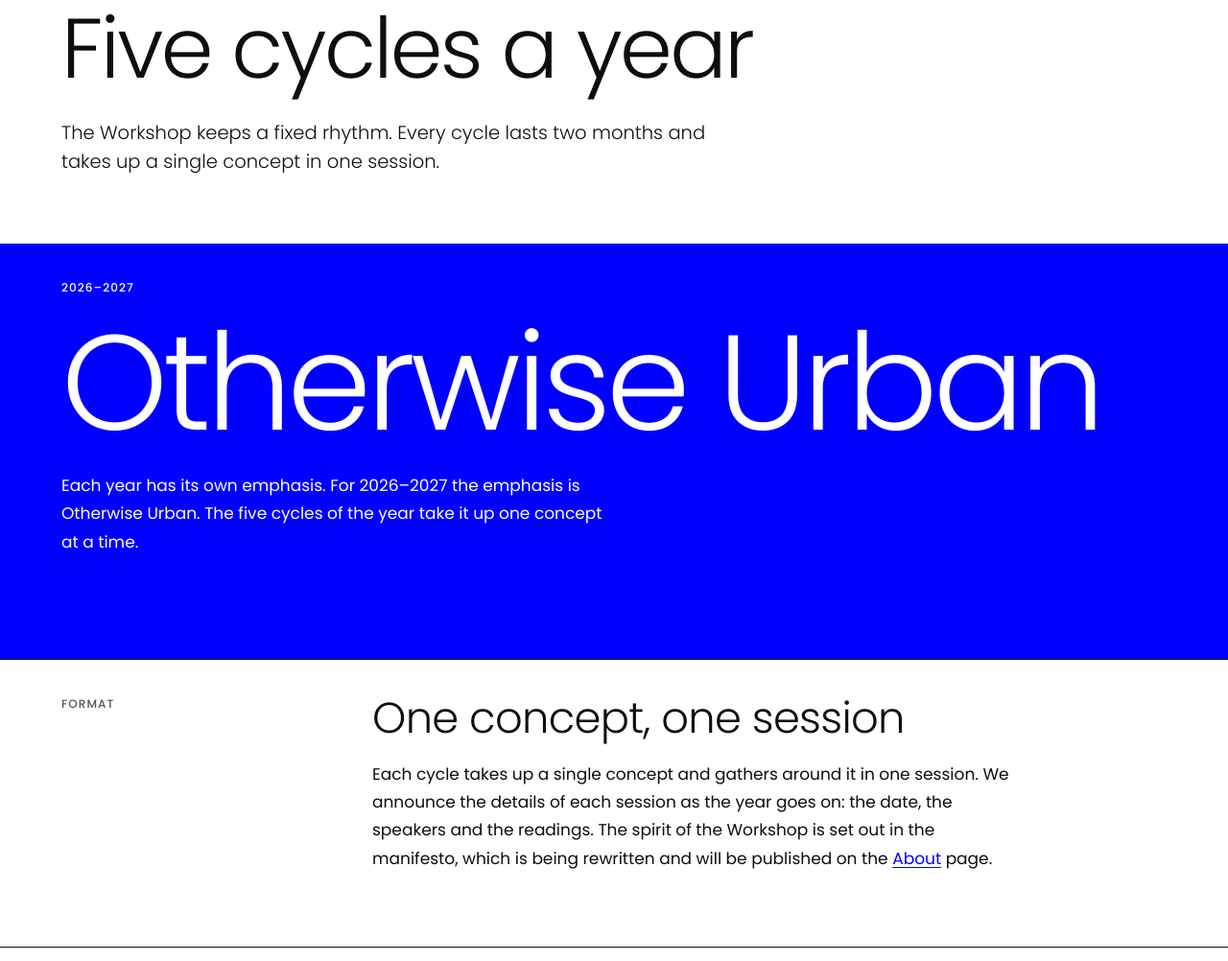
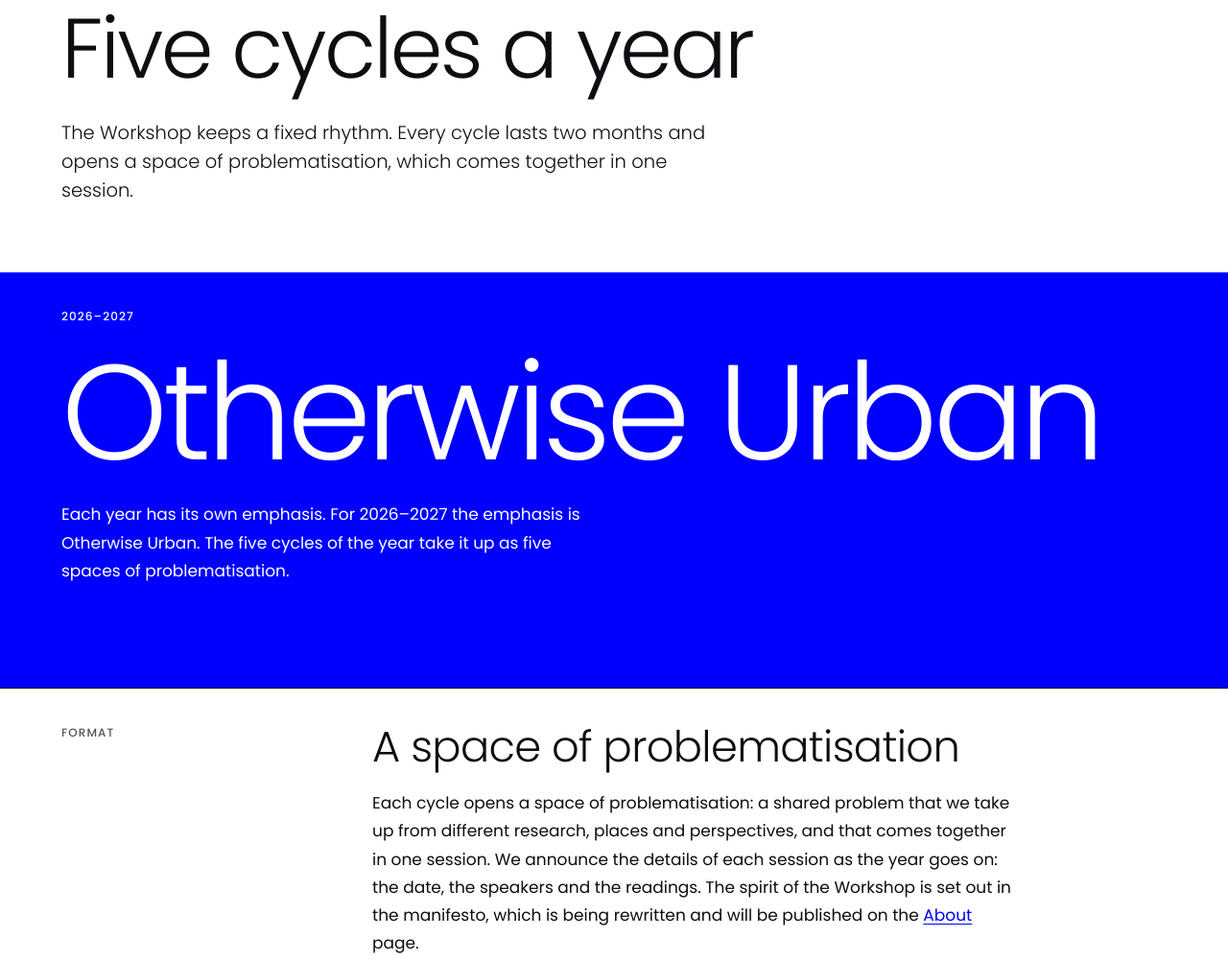
Before and after one commit to alopezcampus/UTPW, a plain HTML site: page programme/index.html in a window 1280 px wide. Shown: the part 178-1180 px from the top of the page at 96% size. Drawn offline with Linux system fonts and the light colour scheme.

Commit message:
Describe each cycle as a space of problematisation
Co-Authored-By: Claude Opus 5.5 <noreply@anthropic.com>
Claude-Session: https://claude.ai/code/session_01BNMU5S6PLRQupT9mPxWQd1

```diff
--- a/programme/index.html
+++ b/programme/index.html
@@ -4,11 +4,11 @@
 <meta charset="utf-8">
 <meta name="viewport" content="width=device-width, initial-scale=1">
 <title>Programme | URBAN THEORY permanent WORKSHOP</title>
-<meta name="description" content="The Workshop runs on a fixed rhythm: five cycles a year, two months each, one concept and one session each. 2026–2027: Otherwise Urban.">
+<meta name="description" content="The Workshop runs on a fixed rhythm: five cycles a year, two months each, each one a space of problematisation with its own session. 2026–2027: Otherwise Urban.">
 <meta property="og:type" content="website">
 <meta property="og:site_name" content="URBAN THEORY permanent WORKSHOP">
 <meta property="og:title" content="Programme | URBAN THEORY permanent WORKSHOP">
-<meta property="og:description" content="The Workshop runs on a fixed rhythm: five cycles a year, two months each, one concept and one session each. 2026–2027: Otherwise Urban.">
+<meta property="og:description" content="The Workshop runs on a fixed rhythm: five cycles a year, two months each, each one a space of problematisation with its own session. 2026–2027: Otherwise Urban.">
 <meta property="og:image" content="../assets/img/og.png">
 <meta name="twitter:card" content="summary_large_image">
 <meta name="theme-color" content="#0000ff">
@@ -33,14 +33,14 @@
 <div class="wrap page-head">
   <p class="label">Programme</p>
   <h1>Five cycles a year</h1>
-  <p class="lede">The Workshop keeps a fixed rhythm. Every cycle lasts two months and takes up a single concept in one session.</p>
+  <p class="lede">The Workshop keeps a fixed rhythm. Every cycle lasts two months and opens a space of problematisation, which comes together in one session.</p>
 </div>
 
 <section class="band" aria-labelledby="y">
   <div class="wrap">
     <p class="label">2026–2027</p>
     <h2 id="y" class="big">Otherwise Urban</h2>
-    <p>Each year has its own emphasis. For 2026–2027 the emphasis is Otherwise Urban. The five cycles of the year take it up one concept at a time.</p>
+    <p>Each year has its own emphasis. For 2026–2027 the emphasis is Otherwise Urban. The five cycles of the year take it up as five spaces of problematisation.</p>
   </div>
 </section>
 
@@ -48,8 +48,8 @@
   <div class="wrap sec-grid">
     <div><p class="label">Format</p></div>
     <div class="prose">
-      <h2 id="ang" style="margin-bottom:1.25rem">One concept, one session</h2>
-      <p>Each cycle takes up a single concept and gathers around it in one session. We announce the details of each session as the year goes on: the date, the speakers and the readings. The spirit of the Workshop is set out in the manifesto, which is being rewritten and will be published on the <a href="../about/">About</a> page.</p>
+      <h2 id="ang" style="margin-bottom:1.25rem">A space of problematisation</h2>
+      <p>Each cycle opens a space of problematisation: a shared problem that we take up from different research, places and perspectives, and that comes together in one session. We announce the details of each session as the year goes on: the date, the speakers and the readings. The spirit of the Workshop is set out in the manifesto, which is being rewritten and will be published on the <a href="../about/">About</a> page.</p>
     </div>
   </div>
 </section>
```
Also changed, not shown: index.html (+3 -3 lines).
